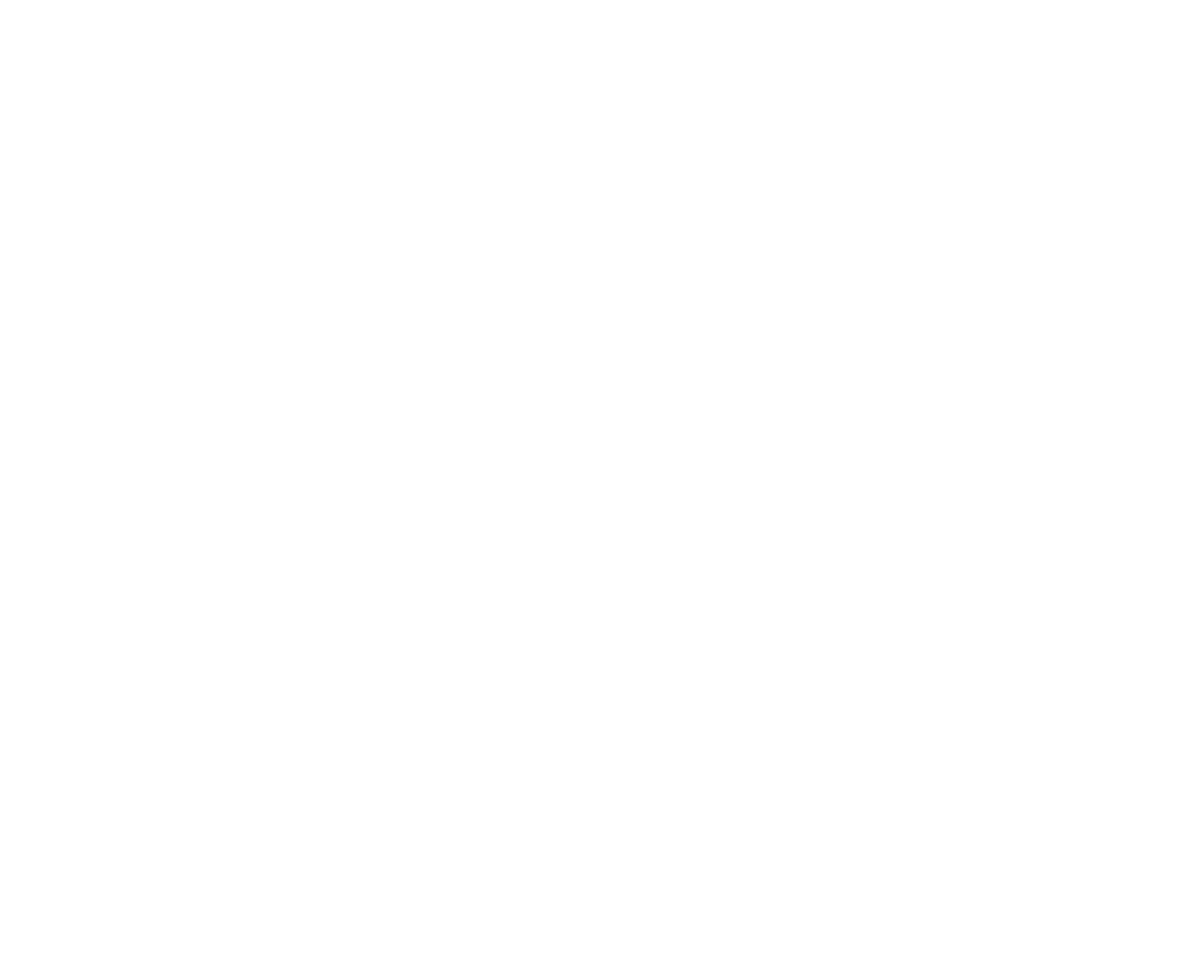
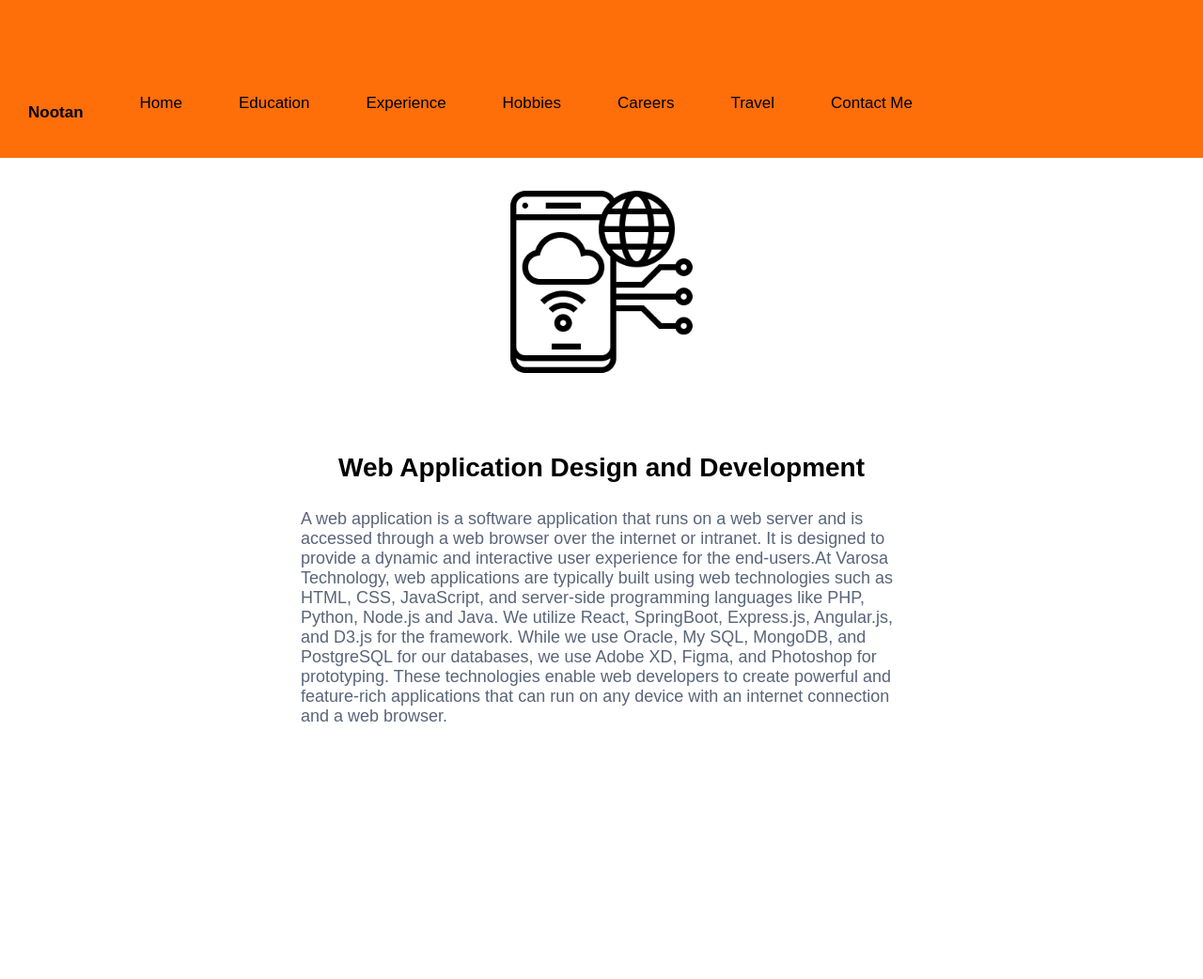
Before and after one commit to nootan123/webAssignment, a plain HTML site: page pages/experience/web_experience.html in a window 1280 px wide. Shown: the whole page at 94% size. Before the commit the page ends 800 px from the top, so only its background shows below. Drawn offline with Linux system fonts and the light colour scheme.

Commit message:
added web_experience page

```diff
--- a/js/cjs.js
+++ b/js/cjs.js
@@ -103,7 +103,7 @@ class NavigationBar extends HTMLElement{
       <nav style="background-color: #FE6E09;height: 100px;margin: 0px;padding: 0px;">
 
         <div class="navbar">
-            <h5>Nootan</h5>
+            <h5 style = ''>Nootan</h5>
             <div>
                 <a class="active" href="../pages/index.html"><i ></i> Home</a>
                 <a href="../pages/education.html"><i ></i> Education</a>
--- a/pages/experience/web_experience.html
+++ b/pages/experience/web_experience.html
@@ -5,8 +5,24 @@
     <meta http-equiv="X-UA-Compatible" content="IE=edge">
     <meta name="viewport" content="width=device-width, initial-scale=1.0">
     <title>Document</title>
+    <script src="../../js/cjs.js" type="text/javascript" defer></script>
+    <link rel="stylesheet" href="../../css/css1.css">
 </head>
 <body>
+    <header-component></header-component>
+    <div class="center" id="homepageContainer" style="padding-top: 100px;padding-bottom: 50px;">
+        <div style="margin:0 auto;">
+            <img src="../../assets/images/webapp.png" alt=""  height="200px" width="200px">
+        </div><br>
 
+
+    </div>
+    <div class="experienceListContainer center">
+        <center>
+            <p class="mediumFont    ">Web Application Design and Development</p>
+        </center>
+
+        <p class="bodyText">A web application is a software application that runs on a web server and is accessed through a web browser over the internet or intranet. It is designed to provide a dynamic and interactive user experience for the end-users.At Varosa Technology, web applications are typically built using web technologies such as HTML, CSS, JavaScript, and server-side programming languages like PHP, Python, Node.js and Java. We utilize React, SpringBoot, Express.js, Angular.js, and D3.js for the framework. While we use Oracle, My SQL, MongoDB, and PostgreSQL for our databases, we use Adobe XD, Figma, and Photoshop for prototyping. These technologies enable web developers to create powerful and feature-rich applications that can run on any device with an internet connection and a web browser.</p>
+    </div>
 </body>
 </html>
```
